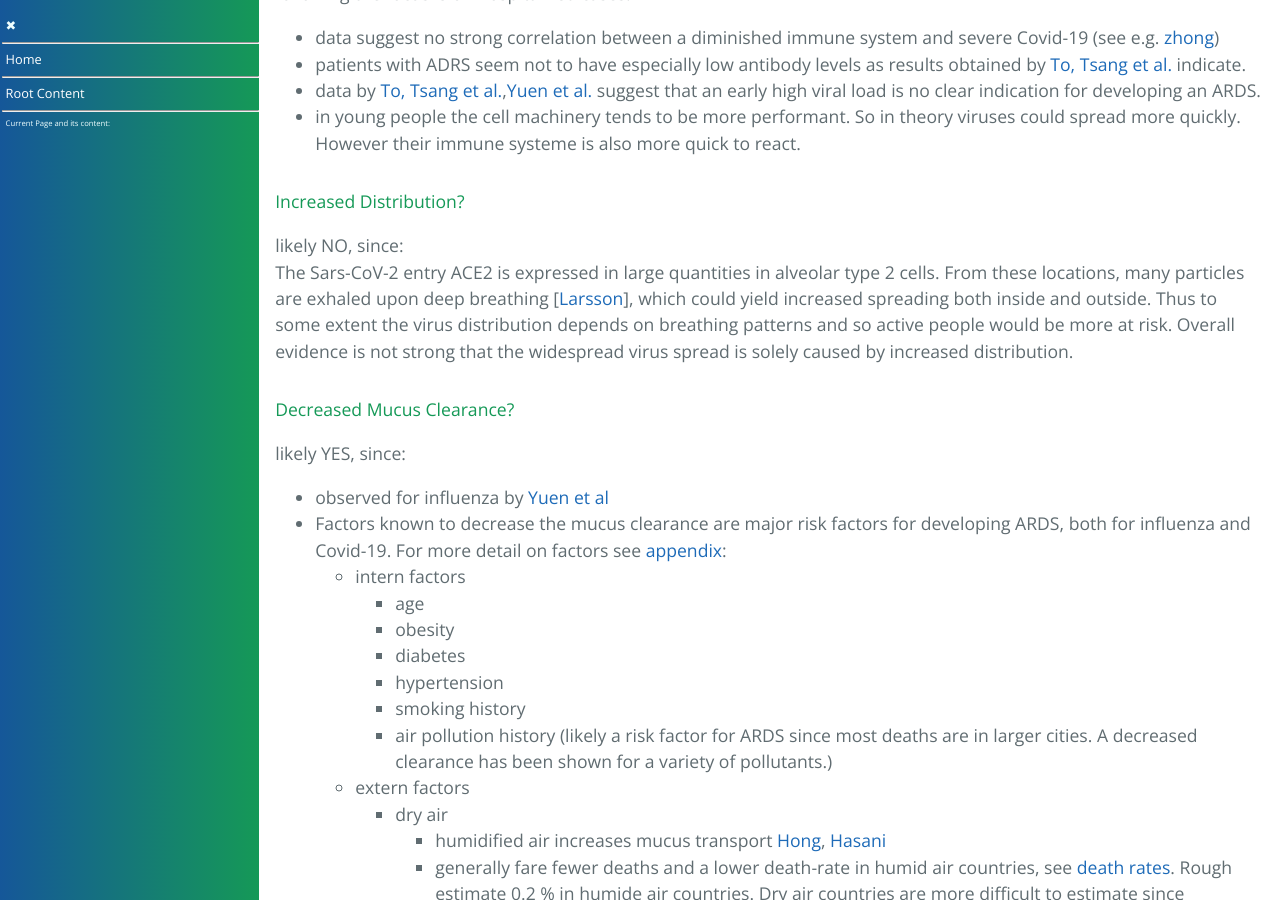
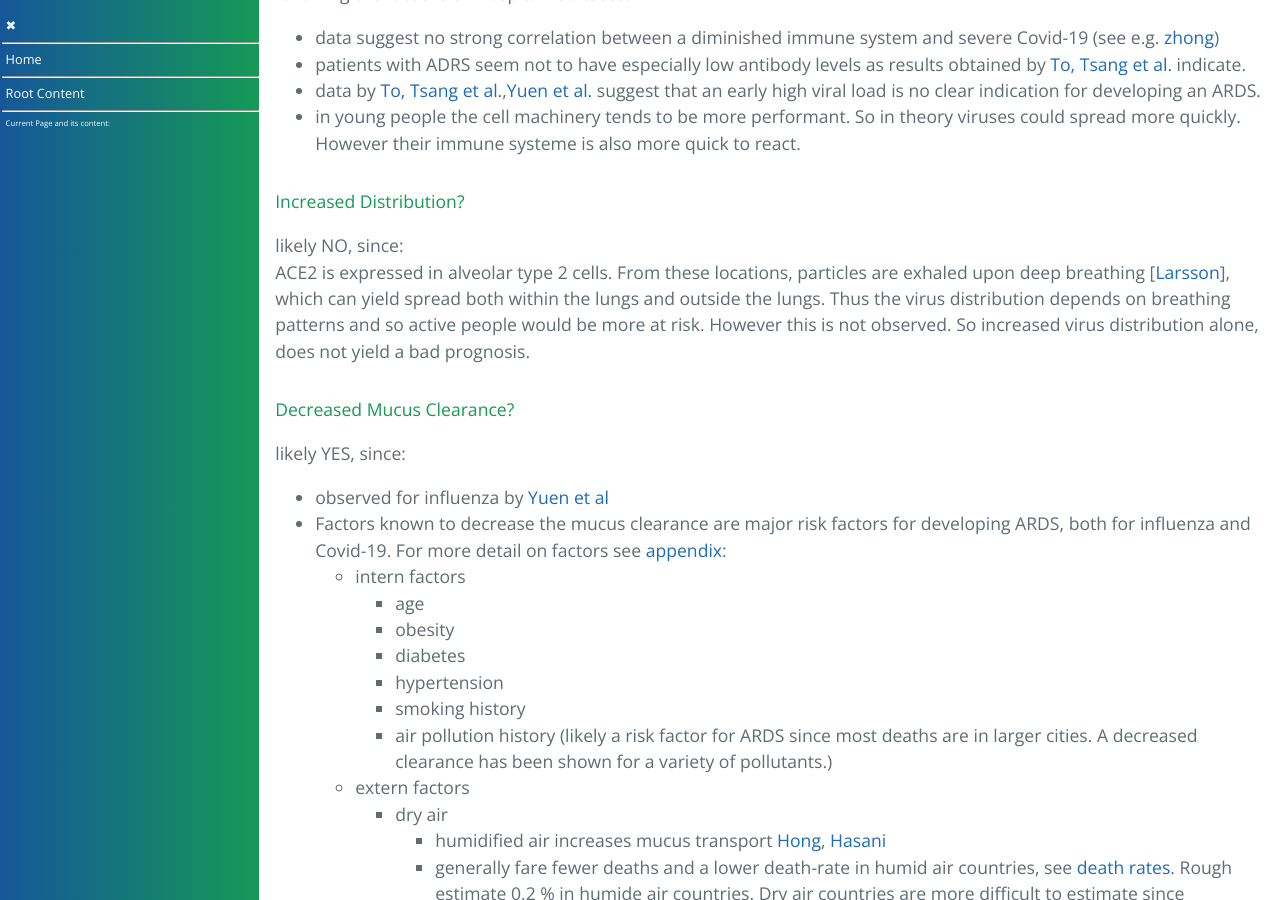
Before and after one commit to forestgrape/coronavirus, a Jekyll site: the page built from 6_prevention_and_treatment/increasing_the_mucus_flow.md, in a window 1280 px wide and 900 px high, scrolled down 2496 px. Built offline with Jekyll 4.4.1, drawn with Linux system fonts in a browser that asks for light colours; our own code applies the rules of GitHub Pages for plain Markdown files.

Commit message:
formulations

```diff
--- a/6_prevention_and_treatment/increasing_the_mucus_flow.md
+++ b/6_prevention_and_treatment/increasing_the_mucus_flow.md
@@ -82,7 +82,7 @@ There isn't much evidence for an higher replication rate of Sars-CoV-2 in ARDS r
 
 #### Increased Distribution?
 likely NO, since:<br>
-The Sars-CoV-2 entry ACE2 is expressed in large quantities in alveolar type 2 cells. From these locations, many particles are exhaled upon deep breathing [[Larsson](#larsson)], which could yield increased spreading both inside and outside. Thus to some extent the virus distribution depends on breathing patterns and so active people would be more at risk. Overall evidence is not strong that the widespread virus spread is solely caused by increased distribution.
+ACE2 is expressed in alveolar type 2 cells. From these locations, particles are exhaled upon deep breathing [[Larsson](#larsson)], which can yield spread both within the lungs and outside the lungs. Thus the virus distribution depends on breathing patterns and so active people would be more at risk. However this is not observed. So increased virus distribution alone, does not yield a bad prognosis.
 
 #### Decreased Mucus Clearance?
 likely YES, since:
```
